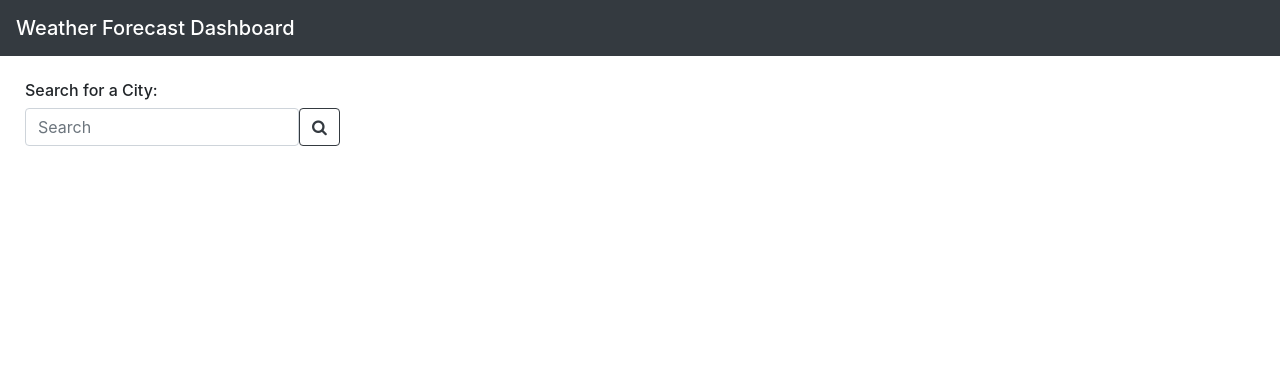
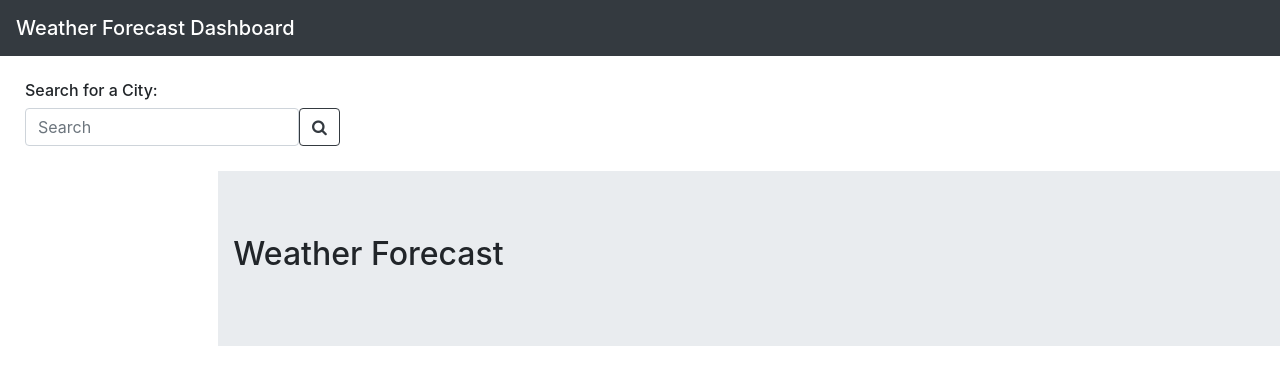
Before and after one commit to biencarlovilla/weather-dashboard, a plain HTML site: page index.html in a window 1280 px wide. Drawn offline with nearby package versions, Linux system fonts and the light colour scheme.

Commit message:
I added a container where the forecasts will go

```diff
--- a/index.html
+++ b/index.html
@@ -26,8 +26,18 @@
     </div>
 
     <div class="row">
-    <div class="col-2">
+     <div class="col-2">
         <ul class="list-group" id="result"></ul>
+     </div>
+
+      <div class="col-10">
+        <div class="jumbotron jumbotron-fluid">
+            <div class="container">
+                <h2>Weather Forecast</h2>
+
+            </div>
+        </div>
+      </div>
     </div>
 
   </body>
```
